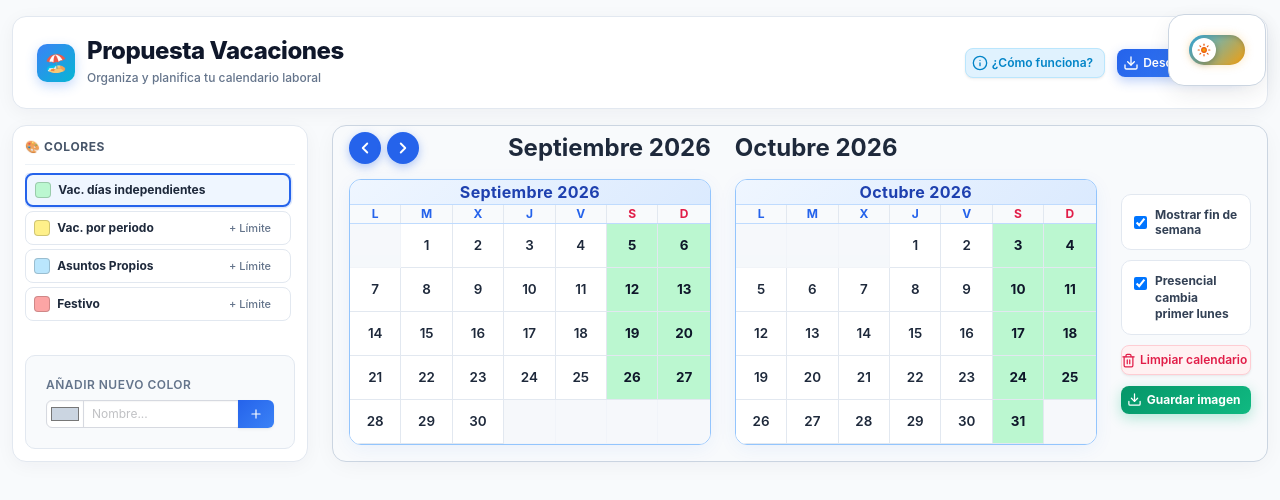
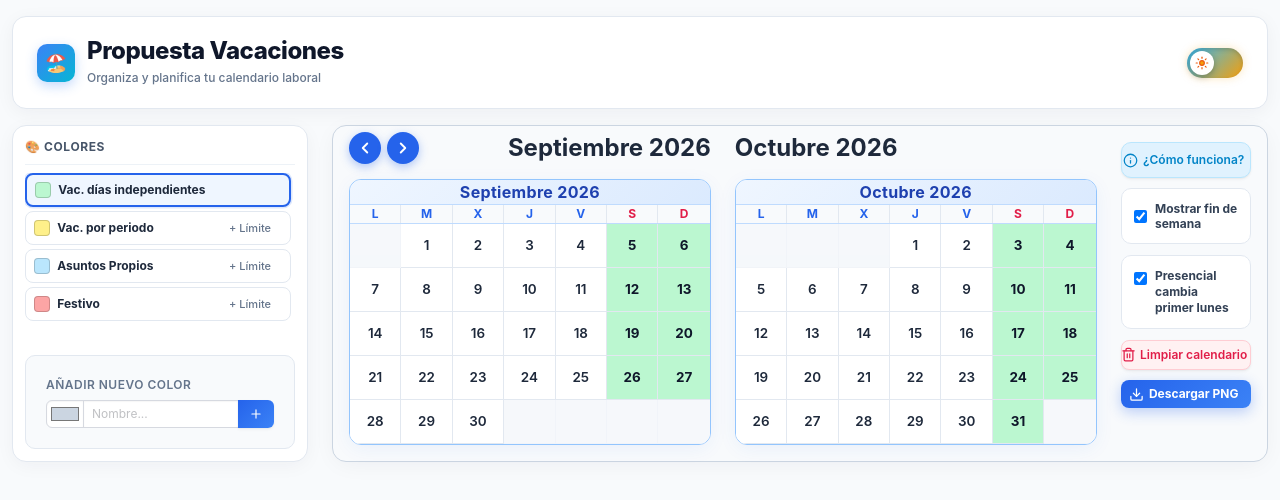
Before and after one commit to demalmar/PropuestaVacaciones, a React (Vite) app: page / in a window 1280 px wide. Shown: the top 500 px of the page. Built offline with nearby package versions, Linux system fonts and the light colour scheme.

Commit message:
feat: move dark mode switch to header, move How It Works to top of right column, and replace green button with Descargar PNG

```diff
--- a/index.tsx
+++ b/index.tsx
@@ -477,22 +477,48 @@ const CalendarApp = () => {
   return (
     <section className="section py-4 px-3" style={{ minHeight: '100vh', backgroundColor: isDarkMode ? '#0b0f17' : '#f8fafc', transition: 'background-color 0.25s ease' }}>
 
-      {/* Contenedor relativo para posicionar el switch de modo nocturno pegado a la derecha sin alterar el centrado */}
-      <div style={{ position: 'relative', maxWidth: '1280px', margin: '0 auto' }}>
+      {/* Contenedor principal de Propuesta Vacaciones */}
+      <div className="container" style={{ maxWidth: '1280px' }}>
 
-        {/* Widget Modo Nocturno (Switch Sol / Luna) pegado a la derecha del contenedor sin desplazar el centro */}
-        <div className="dark-mode-widget-container">
-          <div
-            className="box p-2.5 is-flex is-flex-direction-column is-align-items-center"
-            style={{
-              borderRadius: '16px',
-              border: isDarkMode ? '1px solid #334155' : '1px solid #cbd5e1',
-              backgroundColor: isDarkMode ? '#1e293b' : '#ffffff',
-              boxShadow: isDarkMode ? '0 4px 20px rgba(0,0,0,0.4)' : '0 8px 24px -4px rgba(30, 41, 59, 0.12)',
-              minWidth: '76px'
-            }}
-          >
-            {/* Toggle Switch Sol / Luna */}
+        {/* Barra superior con Título y Switch de Modo Oscuro */}
+        <div
+          className="box is-flex is-justify-content-space-between is-align-items-center mb-4 px-5 py-3.5"
+          style={{
+            border: isDarkMode ? '1px solid #334155' : '1px solid #e2e8f0',
+            borderRadius: '14px',
+            backgroundColor: isDarkMode ? '#1e293b' : '#ffffff',
+            boxShadow: isDarkMode ? '0 4px 16px rgba(0,0,0,0.2)' : '0 4px 20px -2px rgba(30, 41, 59, 0.06)'
+          }}
+        >
+          <div className="is-flex is-align-items-center" style={{ gap: '0.75rem' }}>
+            <div
+              style={{
+                width: '38px',
+                height: '38px',
+                borderRadius: '10px',
+                background: 'linear-gradient(135deg, #3b82f6 0%, #06b6d4 100%)',
+                display: 'flex',
+                alignItems: 'center',
+                justifyContent: 'center',
+                fontSize: '18px',
+                boxShadow: '0 4px 12px rgba(59, 130, 246, 0.3)',
+                color: '#ffffff'
+              }}
+            >
+              🏖️
+            </div>
+            <div>
+              <h1 className="title is-4 mb-0" style={{ color: isDarkMode ? '#f8fafc' : '#0f172a', fontWeight: 800, letterSpacing: '-0.02em' }}>
+                Propuesta Vacaciones
+              </h1>
+              <span className="is-size-7" style={{ color: isDarkMode ? '#94a3b8' : '#64748b', fontSize: '11.5px', fontWeight: 500 }}>
+                Organiza y planifica tu calendario laboral
+              </span>
+            </div>
+          </div>
+
+          {/* Switch Modo Oscuro (Sol / Luna) en la cabecera donde antes estaba el botón azul */}
+          <div className="is-flex is-align-items-center">
             <button
               onClick={toggleDarkMode}
               type="button"
@@ -517,7 +543,6 @@ const CalendarApp = () => {
                 transition: 'all 0.3s ease'
               }}
             >
-              {/* Knob con icono Sol / Luna */}
               <div
                 className="theme-switch-knob"
                 style={{
@@ -539,89 +564,8 @@ const CalendarApp = () => {
                 )}
               </div>
             </button>
-            <span
-              className="is-size-7 has-text-weight-bold mt-1.5 select-none"
-              style={{ fontSize: '10px', letterSpacing: '0.04em', color: isDarkMode ? '#94a3b8' : '#475569' }}
-            >
-              {/*isDarkMode ? 'NOCHE' : 'DÍA'}*/}
-
-            </span>
           </div>
         </div>
-
-        {/* Contenedor principal de Propuesta Vacaciones (permanece exactamente centrado) */}
-        <div className="container" style={{ maxWidth: '1280px' }}>
-
-          {/* Barra superior con Título y Botones */}
-          <div
-            className="box is-flex is-justify-content-space-between is-align-items-center mb-4 px-5 py-3.5"
-            style={{
-              border: isDarkMode ? '1px solid #334155' : '1px solid #e2e8f0',
-              borderRadius: '14px',
-              backgroundColor: isDarkMode ? '#1e293b' : '#ffffff',
-              boxShadow: isDarkMode ? '0 4px 16px rgba(0,0,0,0.2)' : '0 4px 20px -2px rgba(30, 41, 59, 0.06)'
-            }}
-          >
-            <div className="is-flex is-align-items-center" style={{ gap: '0.75rem' }}>
-              <div
-                style={{
-                  width: '38px',
-                  height: '38px',
-                  borderRadius: '10px',
-                  background: 'linear-gradient(135deg, #3b82f6 0%, #06b6d4 100%)',
-                  display: 'flex',
-                  alignItems: 'center',
-                  justifyContent: 'center',
-                  fontSize: '18px',
-                  boxShadow: '0 4px 12px rgba(59, 130, 246, 0.3)',
-                  color: '#ffffff'
-                }}
-              >
-                🏖️
-              </div>
-              <div>
-                <h1 className="title is-4 mb-0" style={{ color: isDarkMode ? '#f8fafc' : '#0f172a', fontWeight: 800, letterSpacing: '-0.02em' }}>
-                  Propuesta Vacaciones
-                </h1>
-                <span className="is-size-7" style={{ color: isDarkMode ? '#94a3b8' : '#64748b', fontSize: '11.5px', fontWeight: 500 }}>
-                  Organiza y planifica tu calendario laboral
-                </span>
-              </div>
-            </div>
-
-            <div className="buttons mb-0">
-              <button
-                  onClick={() => setShowHowItWorks(true)}
-                  className="button is-small"
-                  style={{
-                    fontWeight: 600,
-                    borderRadius: '8px',
-                    border: isDarkMode ? '1px solid #3b82f6' : '1px solid #bae6fd',
-                    backgroundColor: isDarkMode ? 'rgba(59, 130, 246, 0.15)' : '#e0f2fe',
-                    color: isDarkMode ? '#93c5fd' : '#0284c7'
-                  }}
-                  title="Ver instrucciones"
-              >
-                  <span className="icon is-small"><Info size={16} /></span>
-                  <span>¿Cómo funciona?</span>
-              </button>
-              <button
-                  onClick={handleExportPNG}
-                  className="button is-small"
-                  style={{
-                    fontWeight: 600,
-                    borderRadius: '8px',
-                    background: 'linear-gradient(135deg, #2563eb 0%, #3b82f6 100%)',
-                    color: '#ffffff',
-                    border: 'none',
-                    boxShadow: '0 4px 12px rgba(37, 99, 235, 0.3)'
-                  }}
-              >
-                  <span className="icon is-small"><Download size={16} /></span>
-                  <span>Descargar PNG</span>
-              </button>
-            </div>
-          </div>
 
           {/* Fila Principal: Panel Leyenda a la izquierda | Panel Calendarios en el centro con Acciones a su derecha */}
           <div className="columns is-variable is-3 is-desktop">
@@ -933,11 +877,26 @@ const CalendarApp = () => {
 
                   {/* 3. Columna derecha estrecha: Mostrar fin de semana, Presencial cambia primer lunes, Limpiar calendario, Guardar imagen */}
                   <div className="column is-2-desktop is-12-tablet">
-                    {/* Espaciador en desktop para alinear las acciones con el inicio de los calendarios */}
-                    <div className="is-hidden-touch mb-3" style={{ height: '40px' }} />
+                    <div className="is-flex is-flex-direction-column" style={{ gap: '0.65rem', transform: 'translateZ(0)', willChange: 'transform' }}>
+                      {/* 1. ¿Cómo funciona? como primera opción */}
+                      <button
+                        onClick={() => setShowHowItWorks(true)}
+                        className="button is-fullwidth is-small mb-0"
+                        style={{
+                          fontWeight: 600,
+                          borderRadius: '10px',
+                          border: isDarkMode ? '1px solid #3b82f6' : '1px solid #bae6fd',
+                          backgroundColor: isDarkMode ? 'rgba(59, 130, 246, 0.15)' : '#e0f2fe',
+                          color: isDarkMode ? '#93c5fd' : '#0284c7',
+                          height: '36px'
+                        }}
+                        title="Ver instrucciones y ayuda de uso"
+                      >
+                        <span className="icon is-small"><Info size={15} /></span>
+                        <span>¿Cómo funciona?</span>
+                      </button>
 
-                    <div className="is-flex is-flex-direction-column" style={{ gap: '0.65rem', transform: 'translateZ(0)', willChange: 'transform' }}>
-                      {/* Mostrar fin de semana */}
+                      {/* 2. Mostrar fin de semana */}
                       <label
                         className="checkbox box p-3 is-flex is-align-items-center mb-0"
                         style={{
@@ -956,7 +915,7 @@ const CalendarApp = () => {
                         <span className="is-size-7 has-text-weight-bold" style={{ color: isDarkMode ? '#e2e8f0' : '#334155' }}>Mostrar fin de semana</span>
                       </label>
 
-                      {/* Presencial cambia primer lunes del mes */}
+                      {/* 3. Presencial cambia primer lunes del mes */}
                       <label
                         className="checkbox box p-3 is-flex is-align-items-start mb-0"
                         style={{
@@ -984,7 +943,7 @@ const CalendarApp = () => {
                         <span className="is-size-7 has-text-weight-bold" style={{ color: isDarkMode ? '#e2e8f0' : '#334155', lineHeight: 1.35 }}>Presencial cambia primer lunes</span>
                       </label>
 
-                      {/* Limpiar calendario */}
+                      {/* 4. Limpiar calendario */}
                       <div>
                         {showClearConfirm ? (
                           <div className="notification is-danger is-light p-3 mb-0" style={{ border: '1px solid #f87171', borderRadius: '10px' }}>
@@ -1027,22 +986,22 @@ const CalendarApp = () => {
                         )}
                       </div>
 
-                      {/* Guardar imagen */}
+                      {/* 5. Descargar PNG (en lugar del verde Guardar imagen) */}
                       <button
                         onClick={handleExportPNG}
                         className="button is-fullwidth is-small"
                         style={{
                           borderRadius: '8px',
-                          background: 'linear-gradient(135deg, #059669 0%, #10b981 100%)',
+                          background: 'linear-gradient(135deg, #2563eb 0%, #3b82f6 100%)',
                           color: '#ffffff',
                           border: 'none',
                           fontWeight: 700,
-                          boxShadow: '0 4px 14px rgba(16, 185, 129, 0.3)'
+                          boxShadow: '0 4px 14px rgba(37, 99, 235, 0.3)'
                         }}
-                        title="Descargar imagen de la propuesta en PNG"
+                        title="Descargar propuesta en formato PNG"
                       >
                         <span className="icon is-small"><Download size={15} /></span>
-                        <span>Guardar imagen</span>
+                        <span>Descargar PNG</span>
                       </button>
                     </div>
                   </div>
@@ -1056,8 +1015,6 @@ const CalendarApp = () => {
           </div>
 
         </div>
-
-      </div>
 
       {/* Contenedor Oculto Formateado Específicamente para la Exportación (PNG) */}
       <div style={{ position: 'absolute', top: 0, left: 0, zIndex: -10, opacity: 0, pointerEvents: 'none' }}>
--- a/src/index.css
+++ b/src/index.css
@@ -96,25 +96,7 @@
   background: #475569;
 }
 
-/* Contenedor del widget de modo nocturno */
-@media (min-width: 1440px) {
-  .dark-mode-widget-container {
-    position: absolute;
-    top: 0;
-    left: 100%;
-    margin-left: 14px;
-    z-index: 20;
-  }
-}
 
-@media (max-width: 1439px) {
-  .dark-mode-widget-container {
-    position: fixed;
-    top: 0.85rem;
-    right: 0.85rem;
-    z-index: 40;
-  }
-}
 
 /* Animación sutil de botón switch */
 .theme-switch-knob {
```
